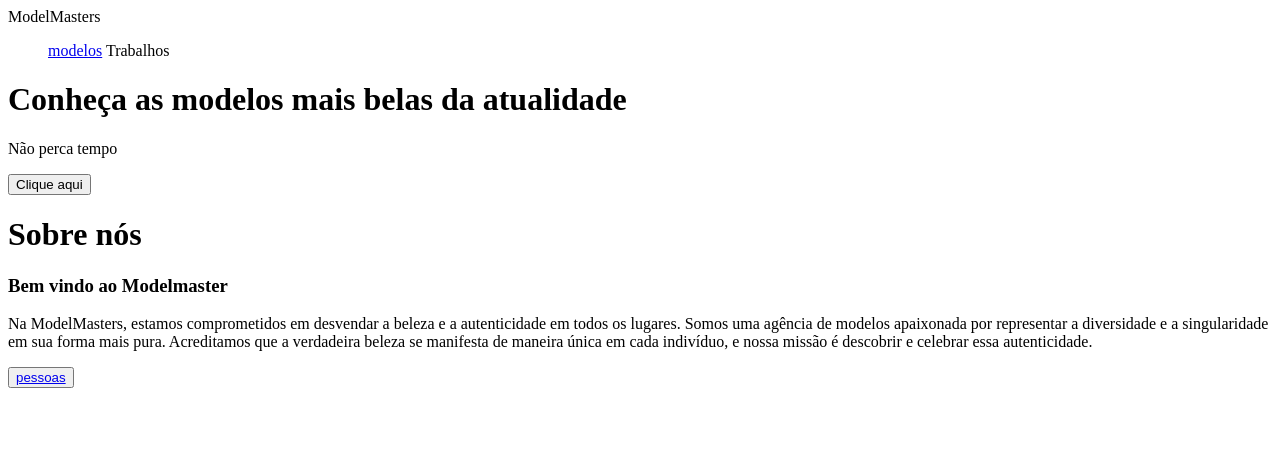
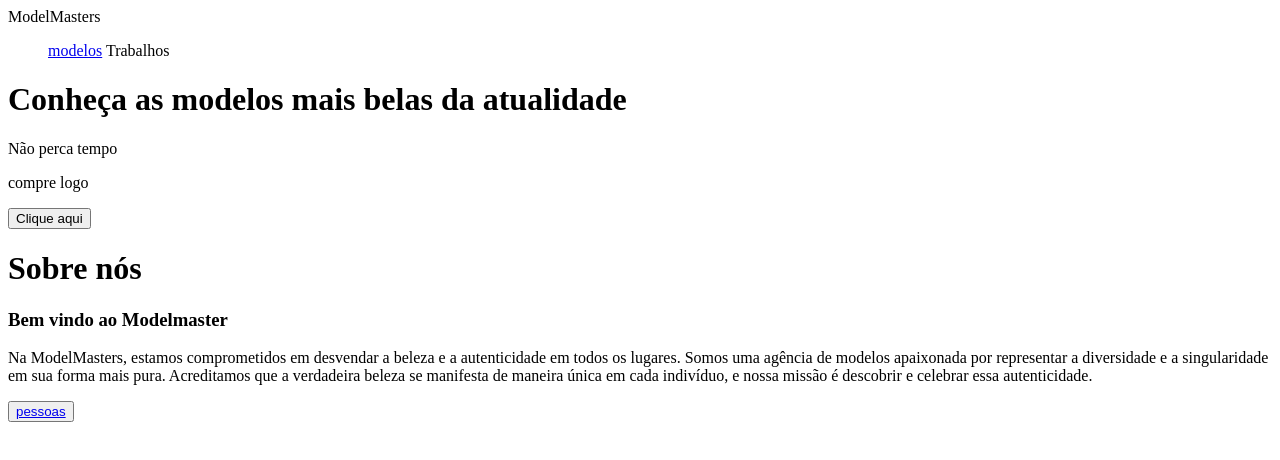
Before and after one commit to GstavRocha/ChallengerCode, a plain HTML site: page index.html in a window 1280 px wide. Drawn offline with Linux system fonts and the light colour scheme.

Commit message:
feito ontem

```diff
--- a/index.html
+++ b/index.html
@@ -27,6 +27,7 @@
         <div>
             <h1>Conheça as modelos mais belas da atualidade</h1>
             <p>Não perca tempo</p>
+            <p>compre logo</p>
         </div>
         <div>
             <button type="submit">Clique aqui</button>
```
